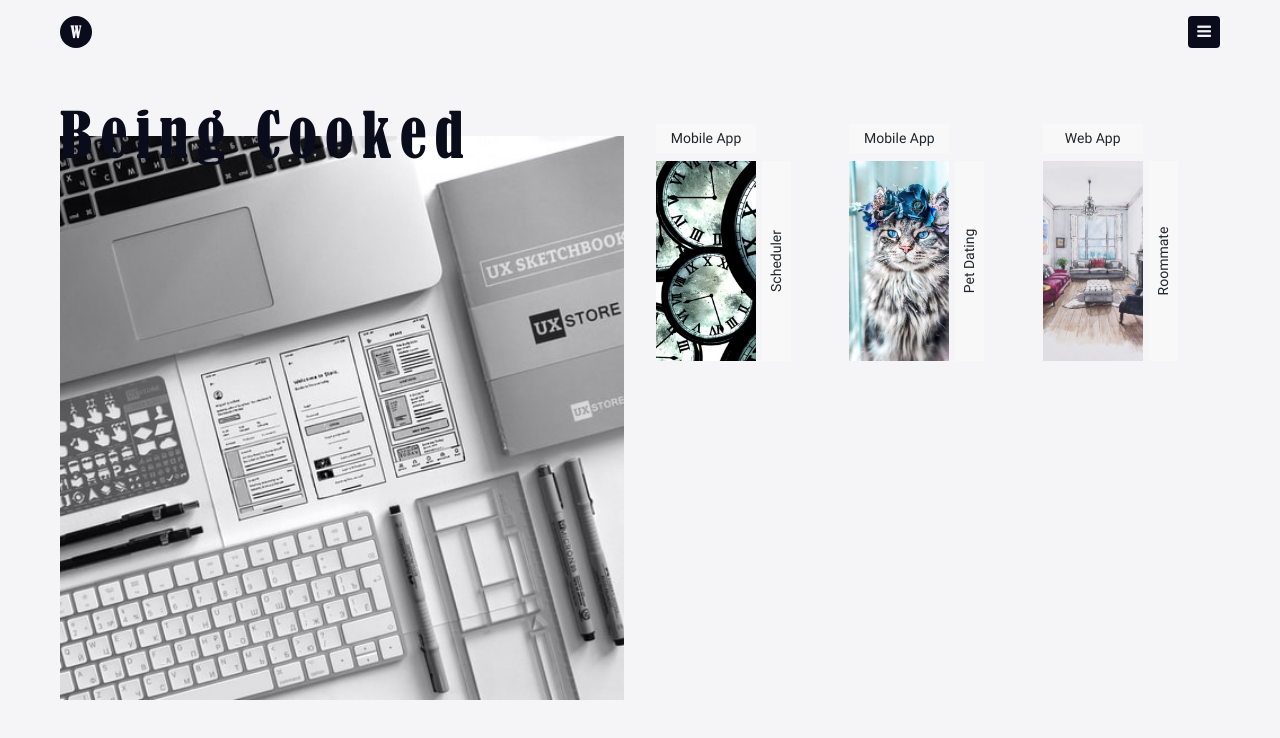
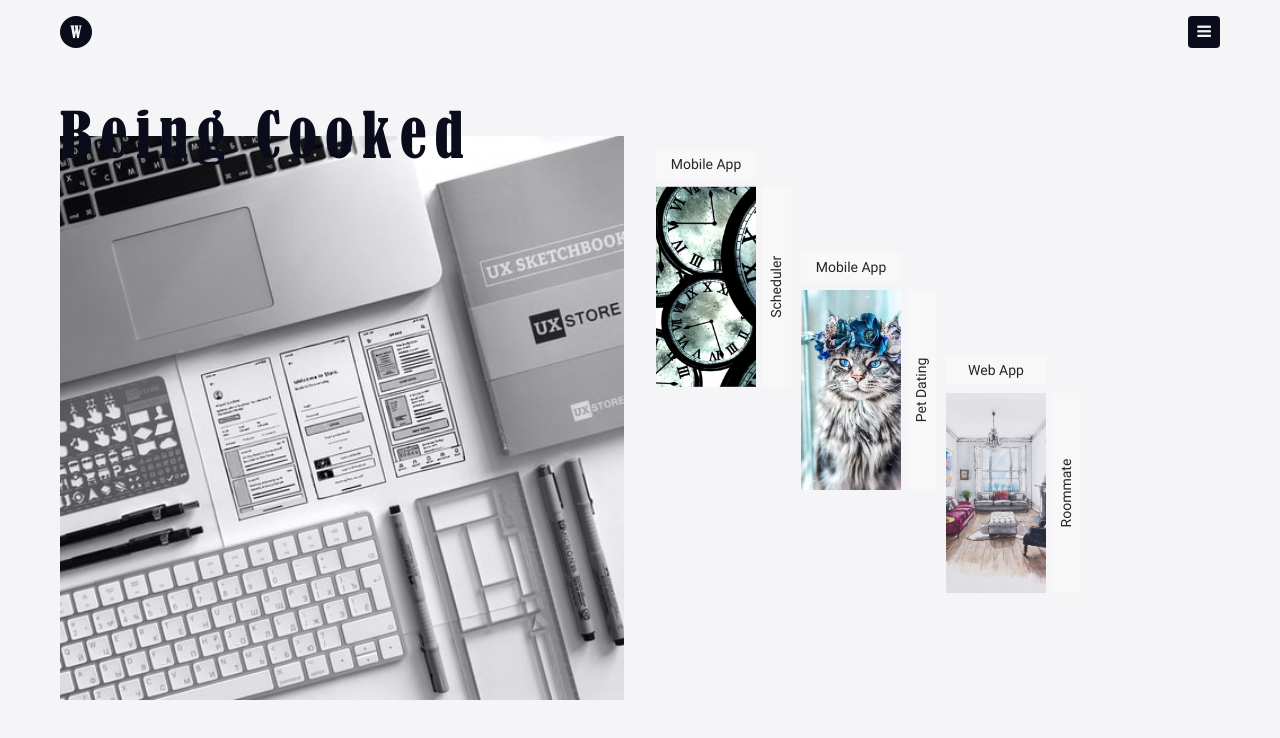
Before and after one commit to WeamAdel/WeamAdel.github.io, a React (Create React App) app: page /being-cooked in a window 1280 px wide. Shown: the top 738 px of the page. Built offline with nearby package versions, Linux system fonts and the light colour scheme.

Commit message:
Being Cooked: Animation

```diff
--- a/public/assets/css/app.css
+++ b/public/assets/css/app.css
@@ -595,8 +595,11 @@ button:active {
 }
 .being-cooked main {
   display: grid;
-  grid-template-columns: repeat(auto-fill, minmax(130px, 1fr));
+  grid-template-columns: repeat(auto-fill, minmax(120px, 1fr));
   grid-gap: 16px;
+}
+.being-cooked main .project-card {
+  opacity: 0;
 }
 .being-cooked main .project-card .type, .being-cooked main .project-card .wrapper .idea {
   background-color: #f8f8f8;
--- a/public/assets/scss/pages/_beingCooked.scss
+++ b/public/assets/scss/pages/_beingCooked.scss
@@ -1,9 +1,10 @@
 .being-cooked {
   main {
     display: grid;
-    grid-template-columns: repeat(auto-fill, minmax(130px, 1fr));
+    grid-template-columns: repeat(auto-fill, minmax(120px, 1fr));
     grid-gap: 16px;
     .project-card {
+      opacity: 0;
       %paragraphs {
         background-color: $fadeWhite;
         padding: 4px;
--- a/src/components/BeingCooked/Content/Card/Card.js
+++ b/src/components/BeingCooked/Content/Card/Card.js
@@ -1,11 +1,24 @@
 import React from "react";
 import PropTypes from "prop-types";
+import { animated, useSpring, config } from "react-spring";
 
 function Card(props) {
+  console.log(props);
   let project = props.project;
-
+  let { transform, opacity } = useSpring({
+    from: { transform: 0, opacity: 0 },
+    to: { transform: props.index * 20 + 5, opacity: 1 },
+    delay: props.index * 1000,
+    config: config.molasses,
+  });
   return (
-    <div className="project-card">
+    <animated.div
+      className="project-card"
+      style={{
+        transform: transform.interpolate((y) => `translateY(${y}%)`),
+        opacity: opacity,
+      }}
+    >
       <p className="type">{project.type}</p>
       <div className="wrapper">
         <img
@@ -14,7 +27,7 @@ function Card(props) {
         />
         <p className="idea">{project.idea}</p>
       </div>
-    </div>
+    </animated.div>
   );
 }
 
--- a/src/components/BeingCooked/Content/Content.js
+++ b/src/components/BeingCooked/Content/Content.js
@@ -24,7 +24,7 @@ const BEING_COOKED_PROJECTS = [
 
 function Content() {
   let projectsCardsJSX = BEING_COOKED_PROJECTS.map((project, index) => (
-    <Card key={index} project={project} />
+    <Card key={index} project={project} index={index} />
   ));
   return <main className="main content">{projectsCardsJSX}</main>;
 }
```
Also changed, not shown: 1 other file (tests, documents, lock files or other folders).
